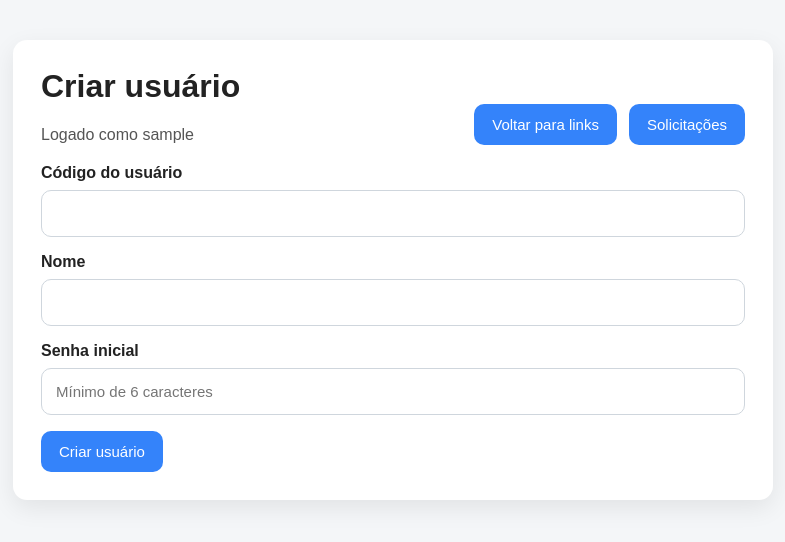
After one commit to Cator197/afiliados-mvp, a Flask app: page /admin/usuarios/criar in a window 1280 px wide. The commit adds this page. Shown: the top 542 px of the page, without its empty margins (247-1032 px from the left). Run offline with Flask 3, Linux system fonts and the light colour scheme; the visitor is signed in with stand-in values (Sample User, id 1); parts of the project's set-up code (start-up, migrations or seed data) failed here and were passed over.

Commit message:
PR11: criar fluxo admin para criação manual de usuários

```diff
--- a/app.py
+++ b/app.py
@@ -26,7 +26,7 @@ from config import (
     JOB_TIMEOUT_SECONDS,
     WORKER_INACTIVE_THRESHOLD_SECONDS,
 )
-from repositories.usuarios_repo import get_user_by_codigo, validate_user_login
+from repositories.usuarios_repo import create_user, get_user_by_codigo, get_user_by_codigo_any_status, validate_user_login
 from repositories.jobs_repo import create_job, get_job_by_id, claim_next_job, update_job_status, list_jobs, reclaim_stuck_jobs, get_jobs_status_counts
 from repositories.links_repo import (
     get_links_by_usuario_id,
@@ -174,6 +174,7 @@ def admin_logado():
 
 
 CADASTRO_SOLICITACAO_STATUS_VALIDOS = {"novo", "em_analise", "aprovado", "rejeitado"}
+MIN_USER_PASSWORD_LENGTH = 6
 
 
 @app.route("/", methods=["GET"])
@@ -368,6 +369,97 @@ def admin_atualizar_solicitacao(solicitacao_id):
     )
 
     return redirect(url_for("admin_solicitacoes", sucesso="1"))
+
+
+@app.route("/admin/usuarios/criar", methods=["GET", "POST"])
+@login_required_admin
+def admin_criar_usuario():
+    if not admin_logado():
+        return redirect(url_for("admin_login"))
+
+    solicitacao_id_raw = request.values.get("solicitacao_id", "").strip()
+    solicitacao = None
+    if solicitacao_id_raw.isdigit():
+        solicitacao = get_cadastro_solicitacao_by_id(int(solicitacao_id_raw))
+
+    if request.method == "GET":
+        nome_prefill = request.args.get("nome", "").strip()
+        if solicitacao and not nome_prefill:
+            nome_prefill = (solicitacao["nome_completo"] or "").strip()
+
+        return render_template(
+            "admin_criar_usuario.html",
+            admin_username=session.get("admin_username"),
+            solicitacao=solicitacao,
+            valores={
+                "codigo_usuario": request.args.get("codigo_usuario", "").strip(),
+                "nome": nome_prefill,
+                "senha": "",
+                "aprovar_solicitacao": request.args.get("aprovar_solicitacao", "").strip() == "1",
+            },
+            erro=None,
+            sucesso=None,
+        )
+
+    codigo_usuario = request.form.get("codigo_usuario", "").strip().upper()
+    nome = request.form.get("nome", "").strip()
+    senha = request.form.get("senha", "")
+    aprovar_solicitacao = request.form.get("aprovar_solicitacao") == "on"
+
+    erro = None
+
+    if not nome:
+        erro = "Nome é obrigatório."
+    elif not codigo_usuario:
+        erro = "Código do usuário é obrigatório."
+    elif get_user_by_codigo_any_status(codigo_usuario):
+        erro = "Código do usuário já existe."
+    elif len(senha) < MIN_USER_PASSWORD_LENGTH:
+        erro = f"A senha deve ter no mínimo {MIN_USER_PASSWORD_LENGTH} caracteres."
+
+    if erro:
+        return render_template(
+            "admin_criar_usuario.html",
+            admin_username=session.get("admin_username"),
+            solicitacao=solicitacao,
+            valores={
+                "codigo_usuario": codigo_usuario,
+                "nome": nome,
+                "senha": "",
+                "aprovar_solicitacao": aprovar_solicitacao,
+            },
+            erro=erro,
+            sucesso=None,
+        ), 400
+
+    create_user(
+        codigo_usuario=codigo_usuario,
+        nome=nome,
+        password=senha,
+        ativo=1,
+        criado_em=now_str(),
+    )
+
+    if solicitacao and aprovar_solicitacao:
+        update_cadastro_solicitacao_status(
+            solicitacao_id=solicitacao["id"],
+            status="aprovado",
+            atualizado_em=now_str(),
+        )
+
+    return render_template(
+        "admin_criar_usuario.html",
+        admin_username=session.get("admin_username"),
+        solicitacao=solicitacao,
+        valores={
+            "codigo_usuario": "",
+            "nome": "",
+            "senha": "",
+            "aprovar_solicitacao": False,
+        },
+        erro=None,
+        sucesso="Usuário criado com sucesso.",
+    )
 
 
 @app.route("/health", methods=["GET"])
--- /dev/null
+++ b/templates/admin_criar_usuario.html
@@ -0,0 +1,72 @@
+<!DOCTYPE html>
+<html lang="pt-BR">
+<head>
+    <meta charset="UTF-8">
+    <meta name="viewport" content="width=device-width, initial-scale=1.0">
+    <title>Criar usuário | Admin</title>
+    <link rel="stylesheet" href="{{ url_for('static', filename='css/style.css') }}">
+</head>
+<body>
+    <div class="container" style="max-width: 760px;">
+        <div style="display:flex;justify-content:space-between;align-items:center;gap:16px;flex-wrap:wrap;">
+            <div>
+                <h1>Criar usuário</h1>
+                <p class="subtitle">Logado como {{ admin_username }}</p>
+            </div>
+            <div class="actions">
+                <a class="btn" href="{{ url_for('admin_links') }}">Voltar para links</a>
+                <a class="btn" href="{{ url_for('admin_solicitacoes') }}">Solicitações</a>
+            </div>
+        </div>
+
+        {% if solicitacao %}
+            <div class="message-box" style="background:#f7f8fa;">
+                <strong>Solicitação vinculada #{{ solicitacao.id }}</strong><br>
+                Nome: {{ solicitacao.nome_completo }}<br>
+                Email: {{ solicitacao.email }}<br>
+                Status atual: {{ solicitacao.status }}
+            </div>
+        {% endif %}
+
+        {% if erro %}
+            <div class="message-box" style="background:#fff3f3;border-color:#f0b7b7;">{{ erro }}</div>
+        {% endif %}
+
+        {% if sucesso %}
+            <div class="message-box" style="background:#e6f7ea;border-color:#b6e3c1;">{{ sucesso }}</div>
+        {% endif %}
+
+        <form method="POST" action="{{ url_for('admin_criar_usuario') }}">
+            {% if solicitacao %}
+                <input type="hidden" name="solicitacao_id" value="{{ solicitacao.id }}">
+            {% endif %}
+
+            <div class="input-group">
+                <label for="codigo_usuario">Código do usuário</label>
+                <input type="text" id="codigo_usuario" name="codigo_usuario" required value="{{ valores.codigo_usuario }}">
+            </div>
+
+            <div class="input-group">
+                <label for="nome">Nome</label>
+                <input type="text" id="nome" name="nome" required value="{{ valores.nome }}">
+            </div>
+
+            <div class="input-group">
+                <label for="senha">Senha inicial</label>
+                <input type="password" id="senha" name="senha" required minlength="6" placeholder="Mínimo de 6 caracteres">
+            </div>
+
+            {% if solicitacao %}
+                <div class="input-group" style="display:flex;gap:8px;align-items:center;">
+                    <input type="checkbox" id="aprovar_solicitacao" name="aprovar_solicitacao" {% if valores.aprovar_solicitacao %}checked{% endif %}>
+                    <label for="aprovar_solicitacao" style="margin:0;">Marcar solicitação como aprovado ao criar usuário</label>
+                </div>
+            {% endif %}
+
+            <div class="actions">
+                <button type="submit">Criar usuário</button>
+            </div>
+        </form>
+    </div>
+</body>
+</html>
--- a/templates/admin_links.html
+++ b/templates/admin_links.html
@@ -14,6 +14,7 @@
                 <p class="subtitle">Logado como {{ admin_username }}</p>
             </div>
             <div class="actions">
+                <a class="btn" href="{{ url_for('admin_criar_usuario') }}">Criar usuário</a>
                 <a class="btn" href="{{ url_for('admin_solicitacoes') }}">Solicitações de cadastro</a>
                 <a class="btn" href="{{ url_for('admin_logout') }}">Sair</a>
             </div>
--- a/templates/admin_solicitacoes.html
+++ b/templates/admin_solicitacoes.html
@@ -14,6 +14,7 @@
                 <p class="subtitle">Logado como {{ admin_username }}</p>
             </div>
             <div class="actions">
+                <a class="btn" href="{{ url_for('admin_criar_usuario') }}">Criar usuário</a>
                 <a class="btn" href="{{ url_for('admin_links') }}">Voltar para links</a>
                 <a class="btn" href="{{ url_for('admin_logout') }}">Sair</a>
             </div>
@@ -77,6 +78,7 @@
                                     </td>
                                     <td>
                                         <button type="submit">Salvar</button>
+                                        <a class="btn" href="{{ url_for('admin_criar_usuario', solicitacao_id=solicitacao.id) }}">Criar usuário</a>
                                     </td>
                                 </form>
                             </tr>
```
Also changed, not shown: repositories/usuarios_repo.py (+18 -0 lines), tests/test_public_signup.py (+93 -0 lines).
